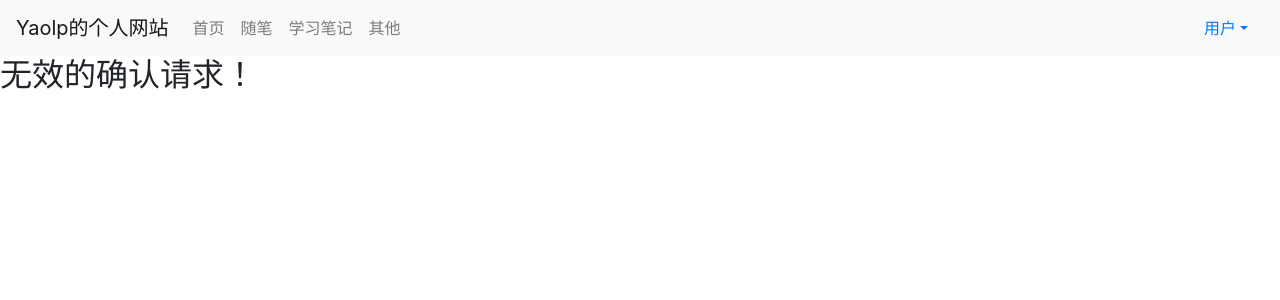
After one commit to yaotts/learn-django, a Django app: page /accounts/confirm/ in a window 1280 px wide. The commit adds this page. Shown: the top 300 px of the page. Run offline with Django 3.2, Linux system fonts and the light colour scheme; some libraries are stand-ins or nearby versions.

Commit message:
add email confirmation for user register

```diff
--- a/mysite/login/admin.py
+++ b/mysite/login/admin.py
@@ -3,6 +3,6 @@ from .models import User
 
 # Register your models here.
 class UserAdmin(admin.ModelAdmin):
-    list_display = ('name','password','email','create_time')
+    list_display = ('name','password','email','create_time','has_confirmed')
     search_fields = ['name']
 admin.site.register(User,UserAdmin)
--- a/mysite/login/models.py
+++ b/mysite/login/models.py
@@ -9,6 +9,7 @@ class User(models.Model):
     password = models.CharField(max_length=256)
     email = models.EmailField(unique=True)
     create_time = models.DateTimeField(auto_now_add=True)
+    has_confirmed = models.BooleanField(default=False)
 
     def __str__(self):
         return self.name
--- a/mysite/login/static/login/login.css
+++ b/mysite/login/static/login/login.css
@@ -2,17 +2,17 @@ div.container {
     position: fixed;
     left: 560px ;
     right: 560px;
-    top: 0px;
+    top: 120px;
     width: 100%;
     max-width: 400px;
     margin: 0px;
     padding: 20px;
     border-style: solid;
     border-width: 1px;
-    border-color:rgba(250, 248, 248, 0.712);
+    border-color:rgba(219, 217, 217, 0.712);
 }
 .form-login {
-    margin-top: 0px;
+    margin-top: 30px;
     margin-bottom: 10px;
 }
 form a {
--- /dev/null
+++ b/mysite/login/templates/login/confirm.html
@@ -0,0 +1,9 @@
+{% extends "base_logout.html" %}
+
+{% block title %}注册确认{% endblock %}
+
+{% block content %}
+{% if message %}
+<h2>{{ message }}</h2>
+{% endif %}
+{% endblock %}
--- a/mysite/login/urls.py
+++ b/mysite/login/urls.py
@@ -6,5 +6,6 @@ urlpatterns = [
     path('login/',views.login,name='login'),
     path('register/',views.register,name='register'),
     path('logout/',views.logout,name='logout'),
+    path('confirm/',views.confirm,name='confirm'),
 
 ]
--- a/mysite/login/views.py
+++ b/mysite/login/views.py
@@ -1,8 +1,10 @@
 from django.shortcuts import render
 from django.http import HttpResponse,HttpResponseRedirect
 from django.urls import reverse
+from django.conf import settings
 from . import models
 import hashlib
+import datetime
 
 # Create your views here.
 def home(request):
@@ -17,6 +19,22 @@ def hash_code(p,salt='xixi'):
     h.update(p.encode('utf-8'))   #如果不加'utf-8',在输入密码时，用的又是中文输入法，会触发‘CSRF验证失败的错误’
     return h.hexdigest()
 
+def send_email(recipient,name):
+    from django.core.mail import EmailMultiAlternatives
+    subject = '网站注册验证——Yaolp的个人网站'
+    sender = '835548994@qq.com'
+    text_content = '如果您看到此信息，说明您的邮箱不支持HTML文档，请开启后重新注册。'
+    html_content = '''
+    <p>您好，</p>
+    <p>这是一封注册确认邮件，您正在使用此邮箱注册‘Yaolp的个人网站’。</p>
+    <p>请点击<a href="http://{}/accounts/confirm/?name={}" target=_blank>部署后的网站地址</a>来确认您的注册。</p>
+    <p>此链接有效期为{}天。</p>'''.format('127.0.0.1:8000',name,settings.CONFIRM_DAYS)
+
+    msg = EmailMultiAlternatives(subject=subject,body=text_content,from_email=sender,to=[recipient])
+    msg.attach_alternative(html_content,"text/html")
+    msg.send()
+
+
 
 def login(request):
     if request.session.get('is_login',None):
@@ -30,6 +48,10 @@ def login(request):
             except:
                 message = '用户名不存在！'
                 return render(request, 'login/login.html',{'message': message})
+
+            if not user.has_confirmed:
+                message = '该用户还未通过注册邮件确认'
+                return render(request, 'login/login.html', {'message': message})
 
             if user.password == hash_code(password):
                 request.session['is_login'] = True
@@ -76,7 +98,10 @@ def register(request):
             new_user.password = hash_code(password1)
             new_user.email = email
             new_user.save()
-            print('注册成功')
+
+            send_email(email,username)
+            message = '注册成功！请在邮箱确认后登陆。'
+            #可以在login.html中预留弹窗的位置，在跳转后弹出此message.
             return HttpResponseRedirect(reverse('login:login'))
     return render(request,'login/register.html')
 
@@ -85,3 +110,25 @@ def logout(request):
         return HttpResponseRedirect(reverse('login:login'))
     request.session.flush()
     return HttpResponseRedirect(reverse('login:login'))
+
+
+def confirm(request):
+    name = request.GET.get('name',None)
+    print(name)
+    try:
+        user = models.User.objects.get(name=name)
+    except:
+        message = '无效的确认请求！'
+        return render(request,'login/confirm.html',{'message':message})
+
+    now = datetime.datetime.now()
+    c_time = user.create_time
+    if now > c_time + datetime.timedelta(settings.CONFIRM_DAYS):
+        message = '邮件已过期，请重新注册！'
+        user.delete()
+        return render(request,'login/confirm.html',{'message':message})
+    else:
+        user.has_confirmed = True
+        user.save()
+        message = '确认成功，您现在可以去登陆了！'
+        return render(request,'login/confirm.html',{'message':message})
--- a/mysite/mysite/settings.py
+++ b/mysite/mysite/settings.py
@@ -134,3 +134,4 @@ EMAIL_HOST = 'smtp.qq.com'
 EMAIL_PORT = 25
 EMAIL_HOST_USER = '835548994@qq.com'
 EMAIL_HOST_PASSWORD = 'gqgiuildcktdbeii'
+CONFIRM_DAYS = 2
```
Also changed, not shown: mysite/login/migrations/0002_user_has_confirmed.py (added).
